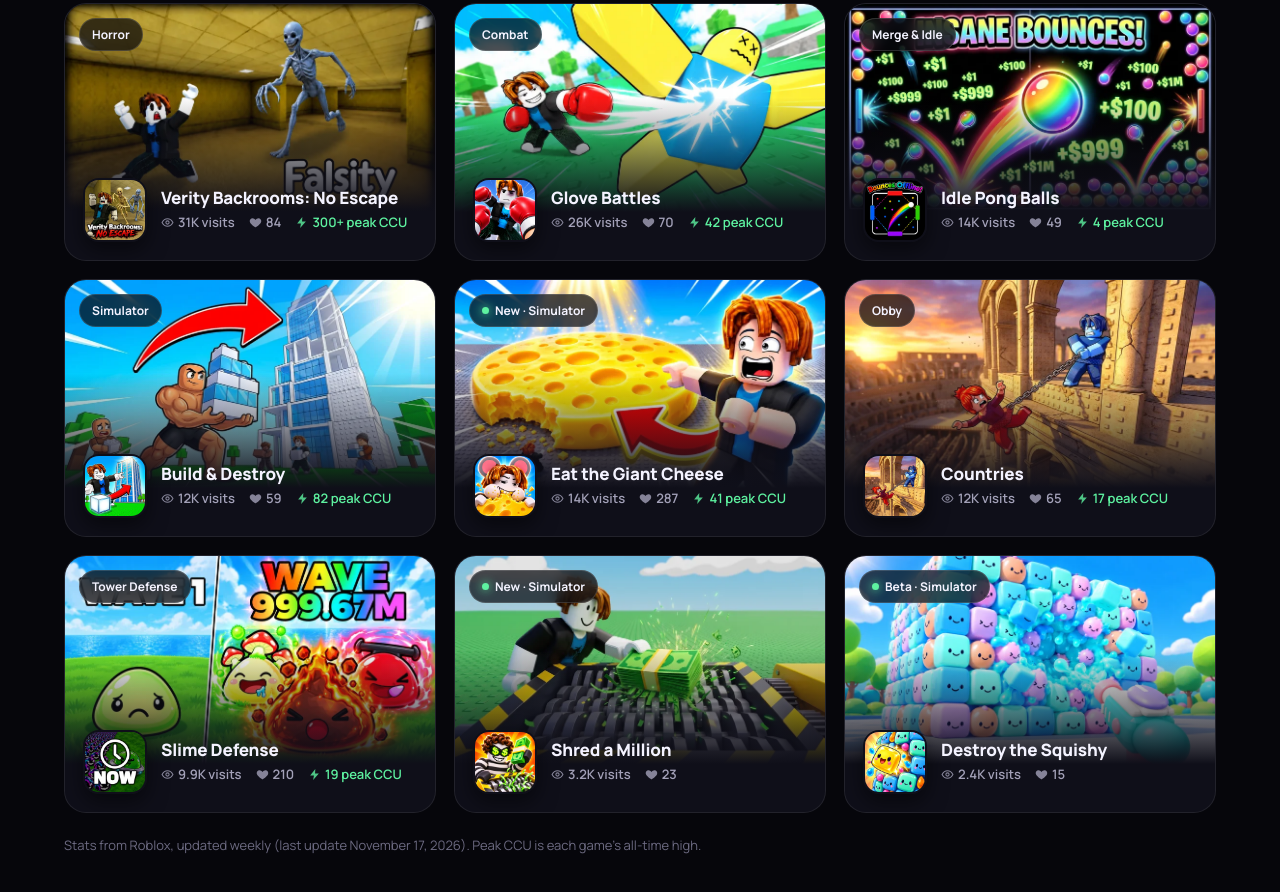
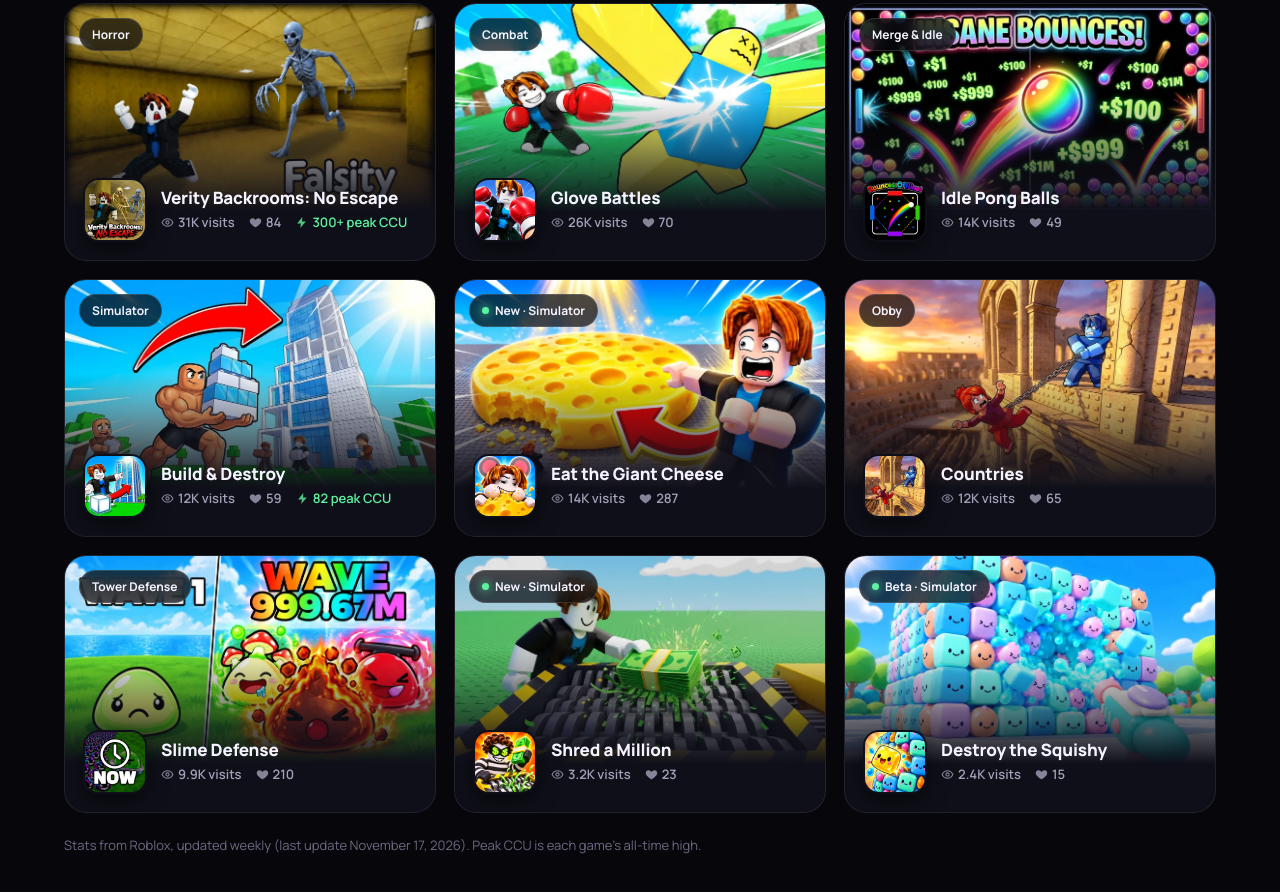
Before and after one commit to daydreamxgames/daydreamxgames.github.io, a plain HTML site: page index.html in a window 1280 px wide. Shown: the part 3201-4093 px from the top of the page. Drawn offline with Linux system fonts and the light colour scheme; animation ran at ten frames a second.

Commit message:
Hide peak CCU below 50
Co-Authored-By: Claude Opus 5.5 <noreply@anthropic.com>

```diff
--- a/index.html
+++ b/index.html
@@ -653,6 +653,7 @@ grid.innerHTML = GAMES.map(g=>`
   </a>`).join('');
 
 /* ----- live stats: data/stats.json is refreshed weekly by GitHub Actions; data/peaks.json is edited by hand ----- */
+const MIN_PEAK = 50; // peak CCU below this is not shown
 async function loadStats(){
   try{
     const [st, pk] = await Promise.all([
@@ -667,7 +668,8 @@ async function loadStats(){
       const v=$(`[data-visits="${g.u}"]`), f=$(`[data-favs="${g.u}"]`);
       if(v) v.textContent=fmt(g.v);
       if(f) f.textContent=fmt(g.f);
-      const peak = pk && pk[g.u] && pk[g.u].peak;
+      const rawPeak = pk && pk[g.u] && pk[g.u].peak;
+      const peak = rawPeak && parseInt(rawPeak,10) >= MIN_PEAK ? rawPeak : null; // small peaks stay hidden
       const pe=$(`[data-peak="${g.u}"]`);
       if(pe && peak){ pe.querySelector('span').textContent=typeof peak==='number'?fmt(peak):peak; pe.hidden=false; }
       if(g.u===8585667092){
```
